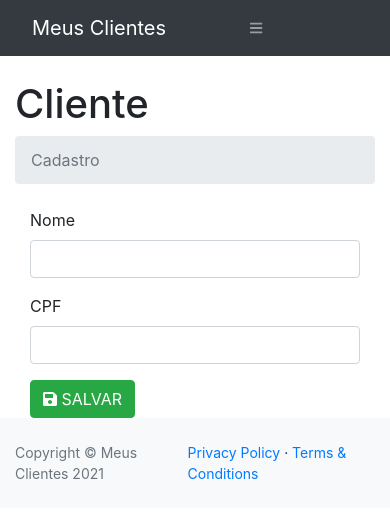
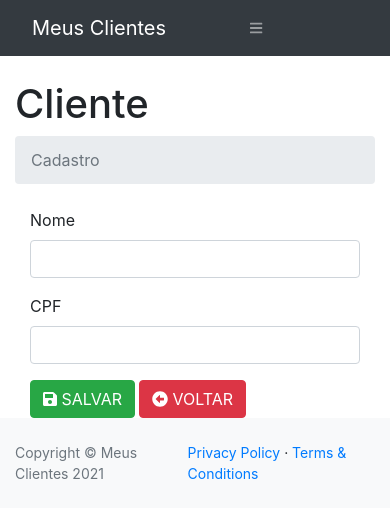
Before and after one commit to eduardotsilva/clientes-app, an Angular app: page /clientes-form in a window 390 px wide. Shown: the top 518 px of the page. Built offline with nearby package versions, Linux system fonts and the light colour scheme.

Commit message:
68. Navegando entre os componentes com o Router

```diff
--- a/src/app/clientes/clientes-form/clientes-form.component.html
+++ b/src/app/clientes/clientes-form/clientes-form.component.html
@@ -73,11 +73,17 @@
       </div>
     </div>
     <div class="row">
-      <div class="col-md-2">
+      <div class="col-md-3">
         <button type="submit" class="btn btn-success">
           <i class="fa fa-save"></i>
           SALVAR
         </button>
+
+        <button type="button" class="btn btn-danger ml-1" (click)="voltarParaListagem()">
+          <i class="fa fa-arrow-alt-circle-left"></i>
+          VOLTAR
+        </button>
+
       </div>
     </div>
   </form>
--- a/src/app/clientes/clientes-form/clientes-form.component.ts
+++ b/src/app/clientes/clientes-form/clientes-form.component.ts
@@ -1,6 +1,7 @@
 import { Component, OnInit } from "@angular/core";
 import { Cliente } from "../cliente";
 import { ClientesService } from "../../clientes.service";
+import { Router } from "@angular/router";
 
 @Component({
   selector: "app-clientes-form",
@@ -12,7 +13,8 @@
   success: boolean = false;
   errors: string[];
 
-  constructor(private service: ClientesService) {
+  constructor(private service: ClientesService,
+              private router: Router) {
     this.cliente = new Cliente();
   }
 
@@ -32,4 +34,9 @@
       }
     );
   }
+
+  voltarParaListagem(){
+    this.router.navigate(['/clientes-lista']);
+  }
+
 }
--- a/src/app/clientes/clientes-lista/clientes-lista.component.html
+++ b/src/app/clientes/clientes-lista/clientes-lista.component.html
@@ -6,7 +6,7 @@
 <div class="container">
   <div class="row">
     <div class="col-md-2">
-      <button class="btn btn-warning" routerLink="/clientes-form">
+      <button class="btn btn-warning" (click)="novoCadastro()">
         <i class="fa fa-plus"></i>
         Novo
       </button>
--- a/src/app/clientes/clientes-lista/clientes-lista.component.ts
+++ b/src/app/clientes/clientes-lista/clientes-lista.component.ts
@@ -1,6 +1,7 @@
 import { Component, OnInit } from "@angular/core";
 import { ClientesService } from "../../clientes.service";
 import { Cliente } from "../cliente";
+import { Router } from "@angular/router";
 
 @Component({
   selector: "app-clientes-lista",
@@ -10,7 +11,8 @@
 export class ClientesListaComponent implements OnInit {
   clientes: Cliente[] = [];
 
-  constructor(private service: ClientesService) {}
+  constructor(private service: ClientesService,
+              private router: Router) {}
 
   ngOnInit() {
     this.service.getClientes().subscribe(
@@ -20,4 +22,9 @@
       (responseError) => {}
     );
   }
+
+  novoCadastro(){
+    this.router.navigate(['/clientes-form'])
+  }
+
 }
```
